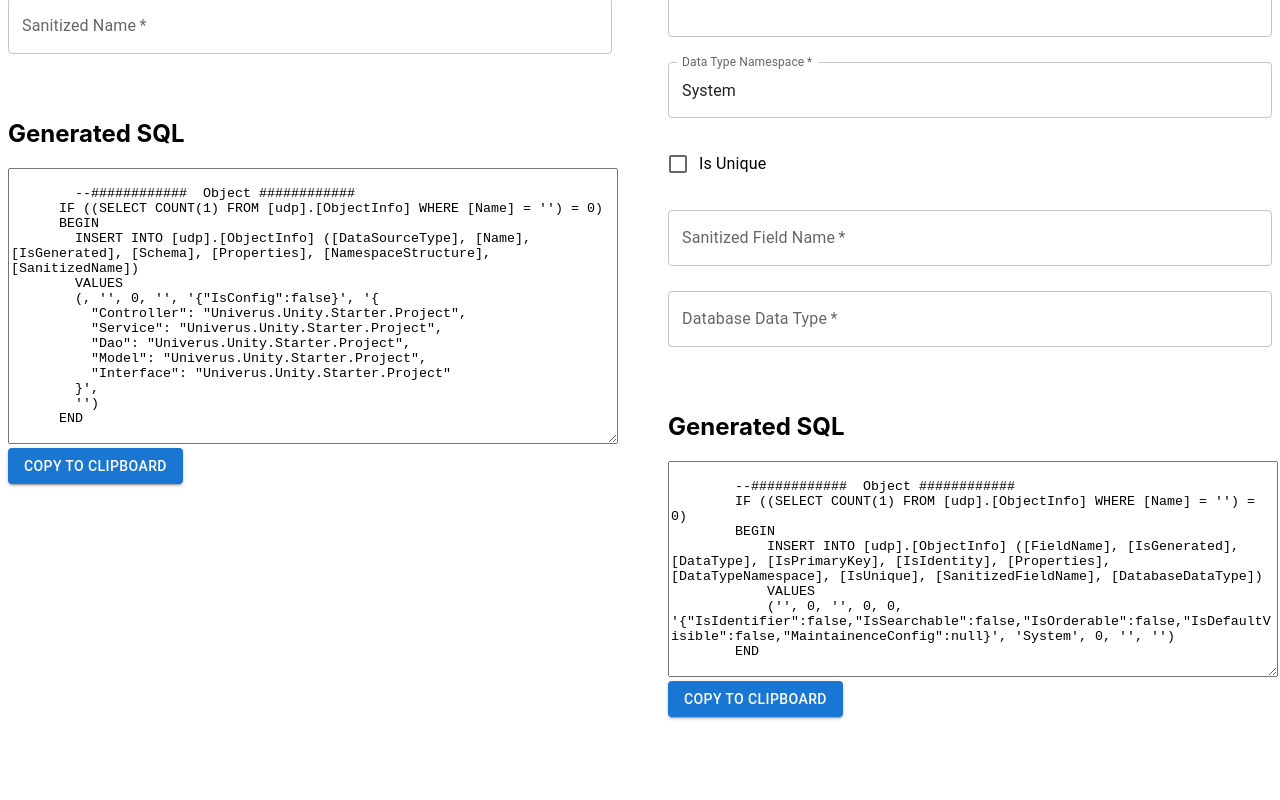
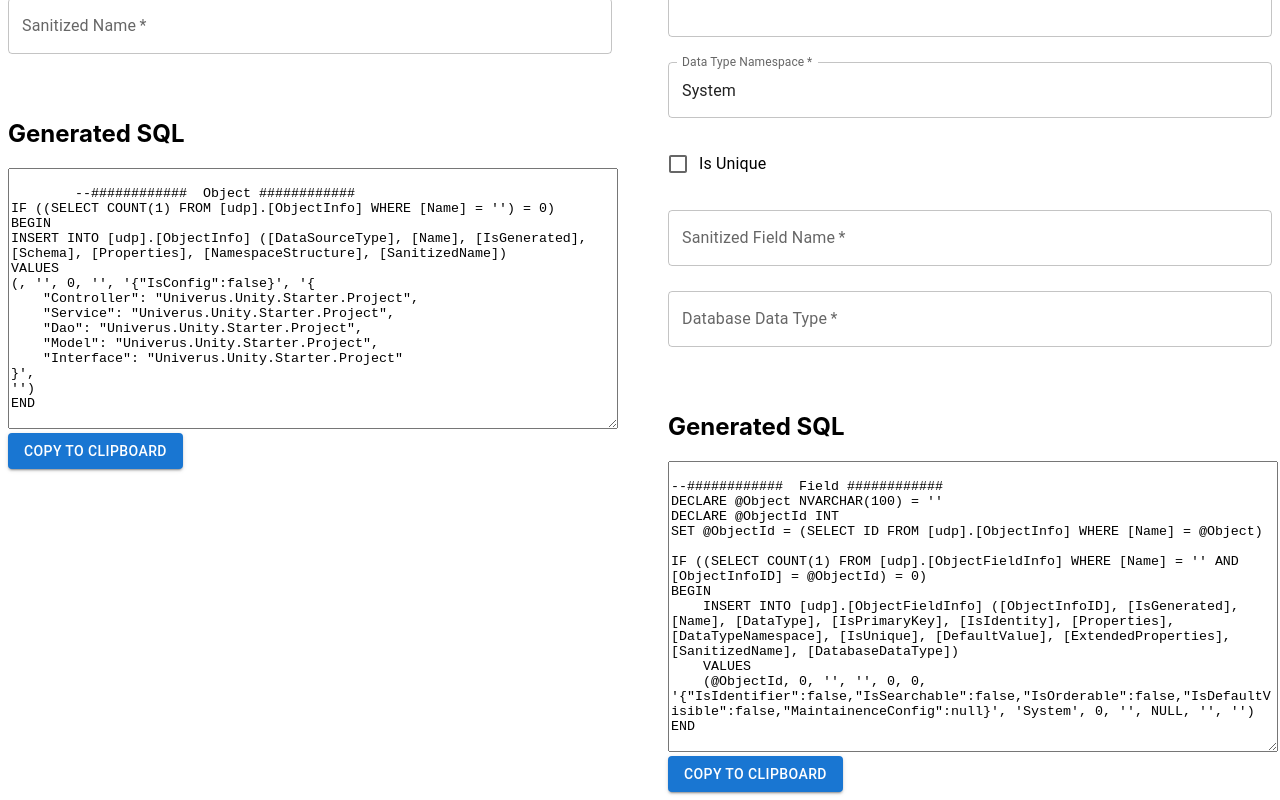
Before and after one commit to CfungUniverus/api-backed-domain-generator, a React (Create React App) app: page / in a window 1280 px wide. Shown: the part 666-1466 px from the top of the page. Before the commit the page ends 1391 px from the top, so only its background shows below. Built offline with nearby package versions, Linux system fonts and the light colour scheme.

Commit message:
fixed scripts

```diff
--- a/src/ObjectFieldInfoForm.jsx
+++ b/src/ObjectFieldInfoForm.jsx
@@ -17,13 +17,17 @@ export default function ObjectFieldInfoForm() {
 
     const fillObjectTemplate = useCallback(() => {
         return `
-        --############ ${objectName} Object ############
-        IF ((SELECT COUNT(1) FROM [udp].[ObjectInfo] WHERE [Name] = '${objectName}') = 0)
-        BEGIN
-            INSERT INTO [udp].[ObjectInfo] ([FieldName], [IsGenerated], [DataType], [IsPrimaryKey], [IsIdentity], [Properties], [DataTypeNamespace], [IsUnique], [SanitizedFieldName], [DatabaseDataType])
-            VALUES
-            ('${fieldName}', ${isGenerated ? 1 : 0}, '${dataType}', ${isPrimaryKey ? 1 : 0}, ${isIdentity ? 1 : 0}, '${properties}', '${dataTypeNamespace}', ${isUnique ? 1 : 0}, '${sanitizedFieldName}', '${databaseDataType}')
-        END
+--############ ${fieldName} Field ############
+DECLARE @${fieldName}Object NVARCHAR(100) = '${objectName}'
+DECLARE @${fieldName}ObjectId INT
+SET @${fieldName}ObjectId = (SELECT ID FROM [udp].[ObjectInfo] WHERE [Name] = @${fieldName}Object)
+
+IF ((SELECT COUNT(1) FROM [udp].[ObjectFieldInfo] WHERE [Name] = '${fieldName}' AND [ObjectInfoID] = @${fieldName}ObjectId) = 0)
+BEGIN
+    INSERT INTO [udp].[ObjectFieldInfo] ([ObjectInfoID], [IsGenerated], [Name], [DataType], [IsPrimaryKey], [IsIdentity], [Properties], [DataTypeNamespace], [IsUnique], [DefaultValue], [ExtendedProperties], [SanitizedName], [DatabaseDataType])
+    VALUES
+    (@${fieldName}ObjectId, ${isGenerated ? 1 : 0}, '${fieldName}', '${dataType}', ${isPrimaryKey ? 1 : 0}, ${isIdentity ? 1 : 0}, '${properties}', '${dataTypeNamespace}', ${isUnique ? 1 : 0}, '', NULL, '${sanitizedFieldName}', '${databaseDataType}')
+END
         `;
     }, [objectName, fieldName, isGenerated, dataType, isPrimaryKey, isIdentity, properties, dataTypeNamespace, isUnique, sanitizedFieldName, databaseDataType]);
 
```
Also changed, not shown: src/ObjectInfoForm.jsx (indentation only).
